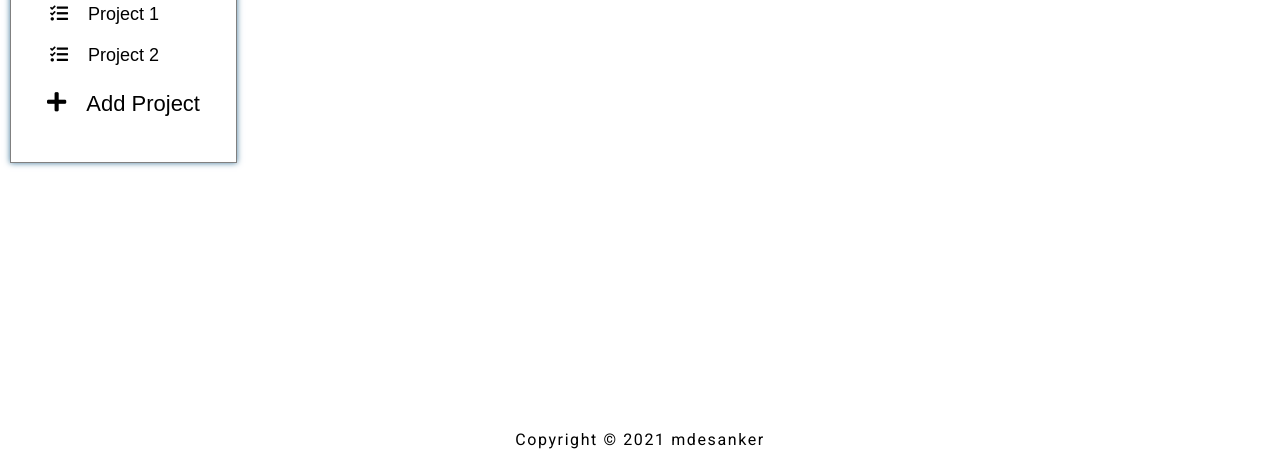
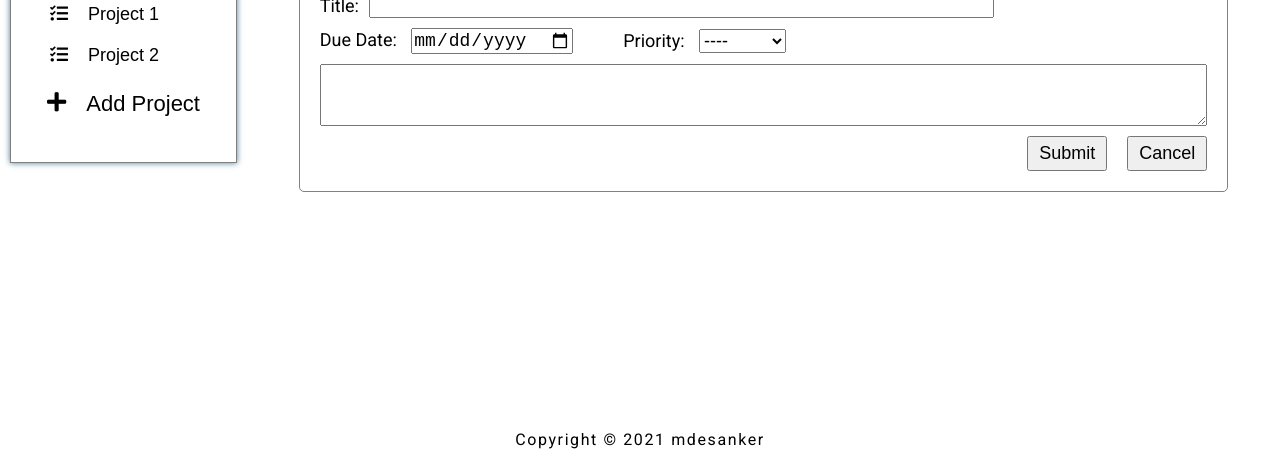
Before and after one commit to mdesanker/todo-list, a plain HTML site: page index.html in a window 1280 px wide. Shown: the part 341-800 px from the top of the page. Drawn offline with Linux system fonts and the light colour scheme.

Commit message:
feat: add html and css for new task form

```diff
--- a/index.html
+++ b/index.html
@@ -115,6 +115,39 @@
             <i class="fas fa-plus"></i>
             Add Task
           </button>
+          <div class="task-form-container">
+            <form action="" class="task-form">
+              <div class="task-title-container">
+                <label for="task-title">Title: </label>
+                <input type="text" id="task-title" />
+              </div>
+              <div class="task-form-2">
+                <div class="task-date-container">
+                  <label for="task-date">Due Date: </label>
+                  <input type="date" id="task-date" />
+                </div>
+                <div class="task-priority-container">
+                  <label for="task-priority">Priority: </label>
+                  <select name="task-priority" id="task-priority">
+                    <option value="">----</option>
+                    <option value="low">Low</option>
+                    <option value="med">Medium</option>
+                    <option value="high">High</option>
+                  </select>
+                </div>
+              </div>
+              <textarea
+                name="task-notes"
+                id="task-notes"
+                cols="50"
+                rows="3"
+              ></textarea>
+              <div class="task-form-btns">
+                <button type="submit" class="task-btn">Submit</button>
+                <button type="button" class="task-btn">Cancel</button>
+              </div>
+            </form>
+          </div>
         </div>
       </div>
     </main>
```
Also changed, not shown: main.js (+12 -2 lines).
